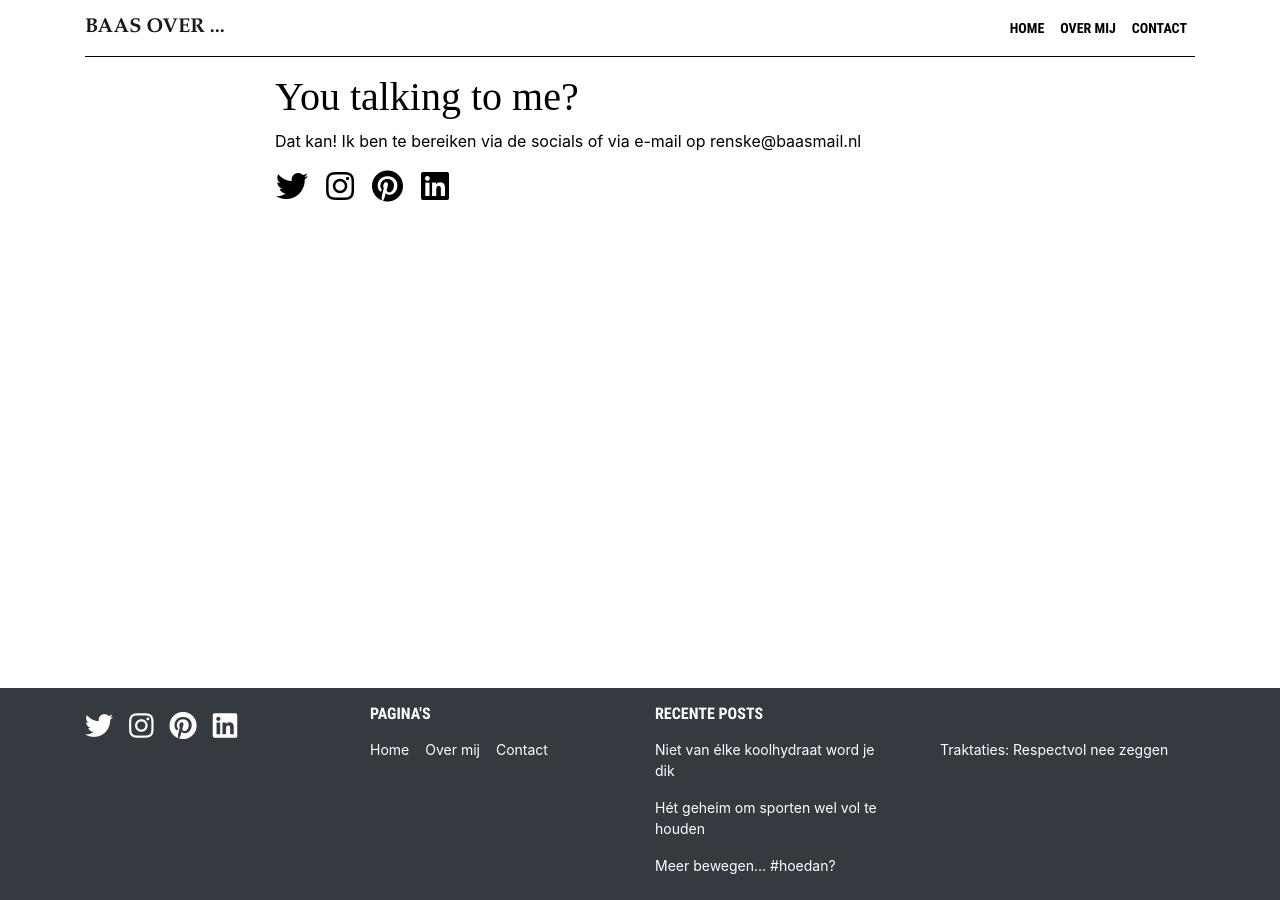
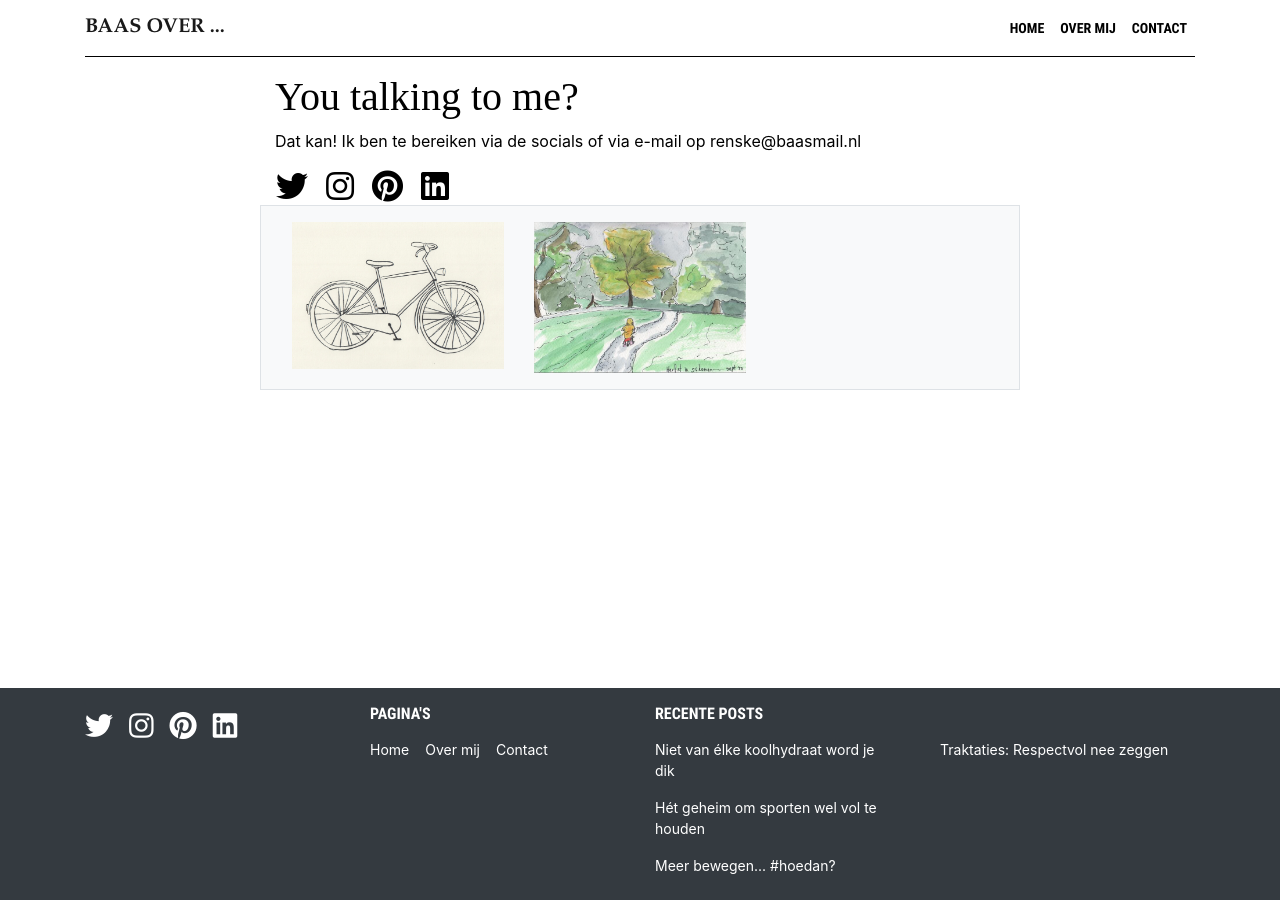
Before and after one commit to BaasLimited/baasovereten.github.io, a Jekyll site: the page built from contact.html, in a window 1280 px wide. Built offline with Jekyll 4.4.1, drawn with Linux system fonts in a browser that asks for light colours; some web fonts are replaced.

Commit message:
Add gallery include and add example to contact page

```diff
--- /dev/null
+++ b/_includes/gallery.html
@@ -0,0 +1,64 @@
+{% assign g = 0 %}
+{% assign min = 1000000 %}
+{% assign max = 9999999 %}
+{% assign diff = max | minus: min %}
+{% assign g = "now" | date: "%N" | modulo: diff | plus: min %}
+{% for gallery in site.data.galleries %}
+    {% if gallery.id == include.id %}
+        <div class="row border px-3 pt-3 mb-3 bg-light">
+            <div class="col-12">
+                {% if include.show_title==true %}
+                    <h4>{{ gallery.title }}</h4>
+                {% endif %}
+                {% if include.show_description==true %}
+                    <p>{{ gallery.description }}</p>
+                {% endif %}
+                <div class="row" id="gallery-{{ g }}" data-toggle="modal" data-target="#gallery-modal-{{ g }}">
+                    {% assign i = 0 %}
+                    {% for item in gallery.items %}
+                        <div class="col-12 col-md-4 pb-3">
+                            <img class="w-100" src="{{ item.image }}" data-target="#carousel-{{ g }}" data-slide-to="{{ i }}">
+                        </div>
+                        {% assign i = i | plus: 1 %}
+                    {% endfor %}
+                </div>
+                <div class="modal fade my-gallery" id="gallery-modal-{{ g }}" tabindex="-1" role="dialog" aria-hidden="true">
+                    <div class="modal-dialog" role="document">
+                        <div class="modal-content">
+                            <div class="modal-header">
+                                <button type="button" class="close" data-dismiss="modal" aria-label="Close">
+                                    <span aria-hidden="true">&times;</span>
+                                </button>
+                            </div>
+                            <div class="modal-body">
+                                <div id="carousel-{{ g }}" class="carousel slide" data-ride="carousel">
+                                    <div class="carousel-inner">
+                                        {% for item in gallery.items %}
+                                        <div class="carousel-item {% if forloop.first == true %} active {% endif %}">
+                                            <figure class="image">
+                                                <img src="{{ item.image }}" class="figure-img img-fluid rounded" alt="{{ item.caption }}">
+                                                <figcaption class="figure-caption text-right">{{ item.caption }}</figcaption>
+                                            </figure>
+                                        </div>
+                                        {% endfor %}
+                                    </div>
+                                    <a class="carousel-control-prev" href="#carousel-{{ g }}" role="button" data-slide="prev">
+                                        <span class="carousel-control-prev-icon" aria-hidden="true"></span>
+                                        <span class="sr-only">Previous</span>
+                                    </a>
+                                    <a class="carousel-control-next" href="#carousel-{{ g }}" role="button" data-slide="next">
+                                        <span class="carousel-control-next-icon" aria-hidden="true"></span>
+                                        <span class="sr-only">Next</span>
+                                    </a>
+                                </div>
+                            </div>
+                            <div class="modal-footer">
+                                <button type="button" class="btn btn-secondary" data-dismiss="modal">Sluiten</button>
+                            </div>
+                        </div>
+                    </div>
+                </div>
+            </div>
+        </div>
+    {% endif %}
+{% endfor %}
--- /dev/null
+++ b/_includes/random.html
@@ -0,0 +1,5 @@
+{% assign g = 0 %}
+{% assign min = 1000000 %}
+{% assign max = 9999999 %}
+{% assign diff = max | minus: min %}
+{% assign random = "now" | date: "%N" | modulo: diff | plus: min %}
--- a/_sass/main.scss
+++ b/_sass/main.scss
@@ -155,3 +155,7 @@ body {
   unicode-bidi: bidi-override;
   direction: rtl;
 }
+
+.my-gallery .modal-dialog {
+  max-width: 750px;
+}
--- a/contact.html
+++ b/contact.html
@@ -7,7 +7,8 @@ layout: page-small
 <p>Dat kan! Ik ben te bereiken via de socials of via e-mail op
     <a id="my-email" href="mailto:r.idj9eieidk.ens.idjmf8eidk.ke@ba.idj%gueidk.asm.idj-ofeidk.ail.n.idj1!1eidk.l">
         <span class="e-mail" data-user="eksner" data-website="ln.liamsaab"></span>
-    </a></p>
+    </a>
+</p>
 <table>
     <tr>
         {% for item in site.data.socialitems %}
@@ -17,3 +18,5 @@ layout: page-small
         {% endfor %}
     </tr>
 </table>
+
+{% include gallery.html id="pentekeningen" show_description=false %}
```
Also changed, not shown: _data/galleries.yaml (added, +11 -0 lines).
